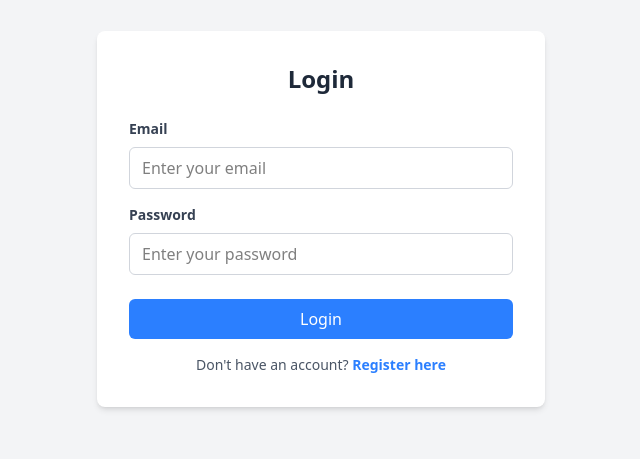
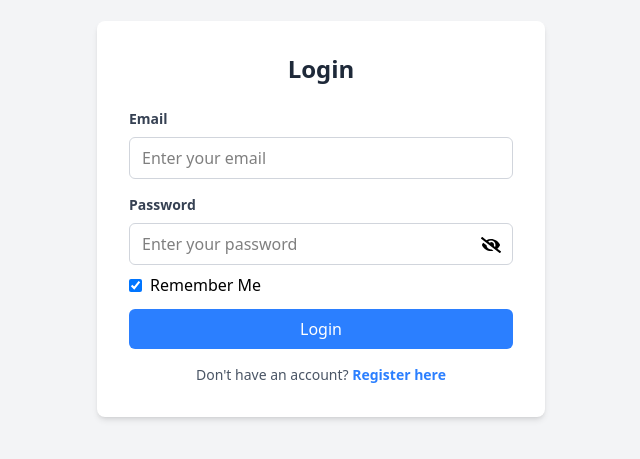
Before and after one commit to RahulRameshKumarParmar/Account-Management-System, a React (Vite) app: page / in a window 1280 px wide. Shown: the part 181-640 px from the top of the page, without its empty margins (319-959 px from the left). Built offline with nearby package versions, Linux system fonts and the light colour scheme.

Commit message:
added profile avatar and delete user feature

```diff
--- a/package.json
+++ b/package.json
@@ -14,6 +14,7 @@
     "@tailwindcss/vite": "^4.1.17",
     "react": "^19.2.0",
     "react-dom": "^19.2.0",
+    "react-icons": "^5.5.0",
     "react-redux": "^9.2.0",
     "tailwindcss": "^4.1.17"
   },
--- a/src/features/authSlice.ts
+++ b/src/features/authSlice.ts
@@ -24,6 +24,7 @@ export interface AuthContextType {
     register: (userData: Omit<User, 'id'>) => boolean;
     logout: () => void;
     updateUser: (userData: Partial<User>) => void;
+    deleteUser: (email: string) => void;
 }
 
 const initialState: States = {
@@ -65,7 +66,7 @@ const authSlice = createSlice({
 
         initializeAuth: (state) => {
             //First loading all users from localStorage
-            const storedUsers = safeParseJSON<User[]>('allUsers', []);
+            const storedUsers = safeParseJSON<User[]>('users', []);
             state.users = storedUsers;
 
             // Loading current user from localStorage
@@ -112,7 +113,7 @@ const authSlice = createSlice({
             state.currentUser = newUser;
             state.currentPage = "account";
             safeSaveToLocalStorage('currentUser', newUser);
-            safeSaveToLocalStorage('allUsers', state.users);
+            safeSaveToLocalStorage('users', state.users);
             localStorage.setItem("page", 'account');
         }),
 
@@ -121,7 +122,6 @@ const authSlice = createSlice({
             state.currentPage = 'login';
 
             // Clearing localStorage after user logout
-            localStorage.removeItem('currentUser');
             localStorage.setItem('page', 'login');
         }),
 
@@ -141,12 +141,21 @@ const authSlice = createSlice({
                     state.users[index] = state.currentUser;
 
                     safeSaveToLocalStorage('currentUser', updatedUser);
-                    safeSaveToLocalStorage('allUsers', state.users);
+                    safeSaveToLocalStorage('users', state.users);
                 }
             }
-        })
+        }),
+
+        deleteUser: ((state, action) => {
+            state.users = state.users.filter((u) => u.email !== action.payload);
+            state.currentUser = null;
+            const removeUser = state.users.filter((u) => u.email !== action.payload);
+            safeSaveToLocalStorage('users', removeUser);
+            safeSaveToLocalStorage('currentUser', null);
+            state.currentPage = 'login';
+        }),
     }
 })
 
-export const { initializeAuth, changePage, login, register, updateUser, logout } = authSlice.actions;
+export const { initializeAuth, changePage, login, register, updateUser, logout, deleteUser,} = authSlice.actions;
 export default authSlice.reducer;
--- a/src/pages/Account.tsx
+++ b/src/pages/Account.tsx
@@ -1,6 +1,7 @@
 import { useEffect, useState } from "react";
-import { logout, updateUser } from "../features/authSlice";
+import { deleteUser, logout, updateUser } from "../features/authSlice";
 import { useAppDispatch, useAppSelector } from "../hooks";
+import { FaTrashCan } from "react-icons/fa6";
 
 export default function AccountPage() {
 
@@ -15,6 +16,19 @@ export default function AccountPage() {
     phone: currentUser?.phone || ''
   });
   const [success, setSuccess] = useState('');
+  const BgColour: string[] = ['#fca5a5', '#d1d5db', '#d8b4fe', '#86efac', '#fde047', '#93c5fd'];
+  const [bg, setBG] = useState<string>("");
+  const [profileInitials, setProfileInitials] = useState<string>();
+
+  useEffect(() => {
+    if (!currentUser) return;
+
+    const randomBgColour = BgColour[Math.floor(Math.random() * BgColour.length)];
+    setBG(randomBgColour);
+
+    const initials = formData.firstName.charAt(0) + formData.lastName.charAt(0);
+    setProfileInitials(initials);
+  }, []);
 
   //Continue From Here
 
@@ -57,6 +71,12 @@ export default function AccountPage() {
     setIsEditing(false);
   };
 
+  const handleLogout = () => {
+    if (window.confirm('Are you sure you want to Logout?')) {
+      dispatch(logout());
+    }
+  }
+
   return (
     <div className="min-h-screen py-8">
       <div className="max-w-2xl mx-auto px-4">
@@ -64,12 +84,17 @@ export default function AccountPage() {
           {/* Header with logout button */}
           <div className="flex justify-between items-center mb-6">
             <h2 className="text-2xl font-bold text-gray-800">My Account</h2>
-            <button
-              onClick={() => dispatch(logout())}
-              className="bg-red-500 text-white px-4 py-2 rounded-md hover:bg-red-600 transition duration-200"
-            >
-              Logout
-            </button>
+            <div className="flex items-center">
+              <div style={{ backgroundColor: bg }} className={`user-profile-avatar-initials border border-white rounded-full h-12 w-12 me-5 text-white font-bold text-2xl flex items-center justify-center`}>
+                {profileInitials}
+              </div>
+              <button
+                onClick={handleLogout}
+                className="bg-red-500 text-white px-4 py-2 rounded-md hover:bg-red-600 transition duration-200"
+              >
+                Logout
+              </button>
+            </div>
           </div>
 
           {success && (
@@ -179,6 +204,18 @@ export default function AccountPage() {
               </button>
             )}
           </div>
+
+          <div className="deleteAccount flex justify-center">
+            <button
+              onClick={() => {
+                dispatch(deleteUser(currentUser?.email));
+              }
+              }
+              className="mt-4 flex items-center gap-3 cursor-pointer hover:bg-red-100 py-2 px-3 transition-colors rounded-3xl">
+              <FaTrashCan color="red" />
+              Delete Account
+            </button>
+          </div>
         </div>
       </div>
     </div>
--- a/src/pages/Login.tsx
+++ b/src/pages/Login.tsx
@@ -1,6 +1,7 @@
-import { useState } from "react";
+import { useEffect, useState } from "react";
 import { changePage, login } from "../features/authSlice";
 import { useAppDispatch, useAppSelector } from "../hooks";
+import { FaEye, FaEyeSlash } from "react-icons/fa";
 
 export default function LoginPage() {
 
@@ -11,6 +12,16 @@ export default function LoginPage() {
   const [email, setEmail] = useState('');
   const [password, setPassword] = useState('');
   const [error, setError] = useState('');
+
+  const [showPassword, setShowPassword] = useState<boolean>(false);
+  const [rememberMe, setRememberMe] = useState<boolean>(true);
+
+  useEffect(() => {
+    if (currentUser && rememberMe) {
+      setEmail(currentUser.email || '');
+      setPassword(currentUser.password || '');
+    }
+  }, [currentUser, rememberMe])
 
   const handleSubmit = (e: React.FormEvent) => {
     e.preventDefault();
@@ -23,12 +34,12 @@ export default function LoginPage() {
     }
 
     const loginDetailsExists = users.some((u) => u.email === email && u.password === password);
-    if(!loginDetailsExists){
+    if (!loginDetailsExists) {
       setError('Invalid Email or Password');
       return;
     }
 
-    dispatch(login({email, password}));
+    dispatch(login({ email, password }));
   };
 
   return (
@@ -58,23 +69,32 @@ export default function LoginPage() {
           </div>
 
           {/* Password input */}
-          <div className="mb-6">
+          <div className="mb-2 relative">
             <label className="block text-gray-700 text-sm font-bold mb-2">
               Password
             </label>
             <input
-              type="password"
+              type={showPassword ? 'text' : 'password'}
               value={password}
               onChange={(e) => setPassword(e.target.value)}
               className="w-full px-3 py-2 border border-gray-300 rounded-md focus:outline-none focus:ring-2 focus:ring-blue-500"
               placeholder="Enter your password"
             />
+            <span
+              onClick={() => setShowPassword(!showPassword)}
+              className="w-fit h-fit text-xl cursor-pointer absolute bottom-2.5 right-3">{showPassword ? <FaEye /> : <FaEyeSlash />}
+            </span>
+          </div>
+
+          <div className="mb-3 flex items-center gap-2">
+            <input className="cursor-pointer" checked={rememberMe} onChange={(e) => setRememberMe(e.target.checked)} type="checkbox" />
+            <span>Remember Me</span>
           </div>
 
           {/* Submit button */}
           <button
             type="submit"
-            className="w-full bg-blue-500 text-white py-2 px-4 rounded-md hover:bg-blue-600 transition duration-200"
+            className="w-full bg-blue-500 cursor-pointer text-white py-2 px-4 rounded-md hover:bg-blue-600 transition duration-200"
           >
             Login
           </button>
@@ -85,7 +105,7 @@ export default function LoginPage() {
           Don't have an account?{' '}
           <button
             onClick={() => dispatch(changePage('register'))}
-            className="text-blue-500 hover:text-blue-700 font-semibold"
+            className="text-blue-500 cursor-pointer hover:text-blue-700 font-semibold"
           >
             Register here
           </button>
--- a/src/pages/Register.tsx
+++ b/src/pages/Register.tsx
@@ -2,6 +2,7 @@ import { useState } from "react";
 import { changePage, type User } from "../features/authSlice";
 import { useAppDispatch, useAppSelector } from "../hooks";
 import { register } from "../features/authSlice";
+import { FaEye, FaEyeSlash } from "react-icons/fa";
 
 export default function RegisterPage() {
 
@@ -17,6 +18,7 @@ export default function RegisterPage() {
         phone: ''
     });
     const [error, setError] = useState('');
+    const [showPassword, setShowPassword] = useState(false);
 
     // Handle input changes
     const handleChange = (e: React.ChangeEvent<HTMLInputElement>) => {
@@ -137,18 +139,22 @@ export default function RegisterPage() {
                     </div>
 
                     {/* Password input */}
-                    <div className="mb-4">
+                    <div className="mb-4 relative">
                         <label className="block text-gray-700 text-sm font-bold mb-2">
                             Password *
                         </label>
                         <input
-                            type="password"
+                            type={showPassword ? 'text' : 'password'}
                             name="password"
                             value={formData.password}
                             onChange={handleChange}
                             className="w-full px-3 py-2 border border-gray-300 rounded-md focus:outline-none focus:ring-2 focus:ring-blue-500"
                             placeholder="Enter your password"
                         />
+                        <span
+                            onClick={() => setShowPassword(!showPassword)}
+                            className="w-fit h-fit text-xl cursor-pointer absolute bottom-2.5 right-3">{showPassword ? <FaEye /> : <FaEyeSlash />}
+                        </span>
                     </div>
 
                     {/* Confirm Password input */}
```
Also changed, not shown: 1 other file (tests, documents, lock files or other folders).
